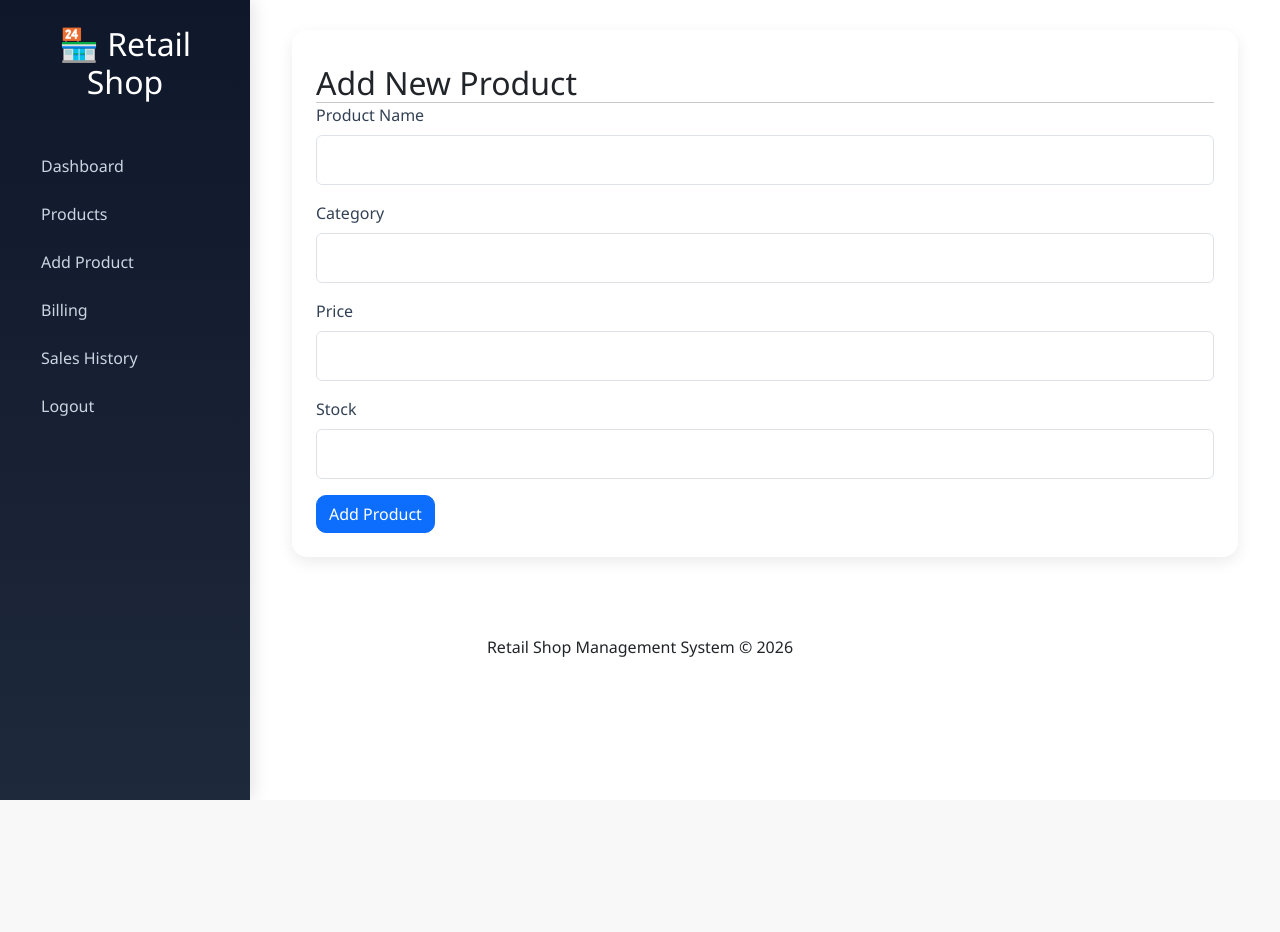
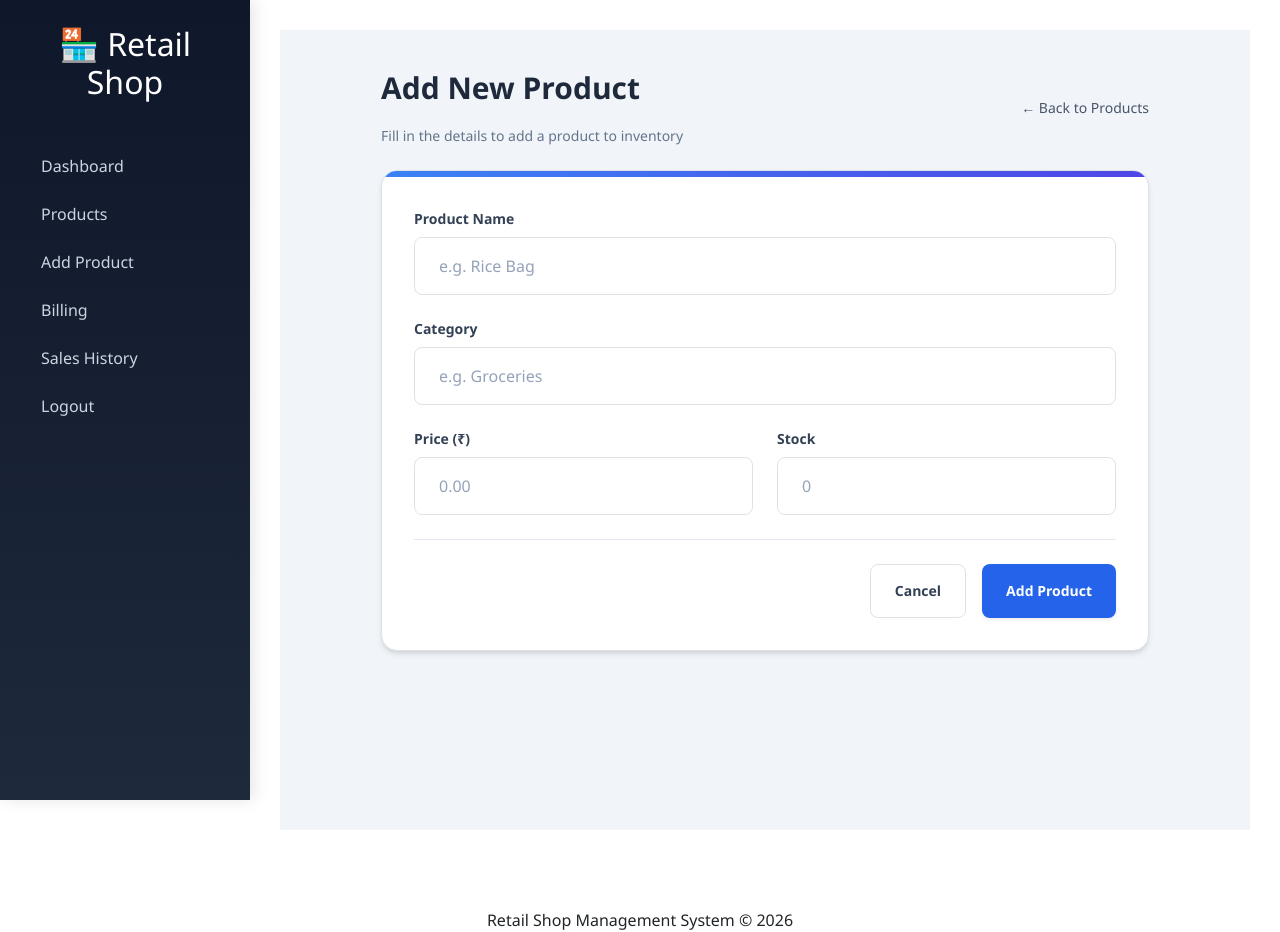
Before and after one commit to devaesack/retail-shop-management-system, a Flask app: page /add_product in a window 1280 px wide. Before the commit the page ends 800 px from the top, so only its background shows below. Run offline with Flask 3, Linux system fonts and the light colour scheme; some libraries are stand-ins or nearby versions.

Commit message:
happenin

```diff
--- a/templates/add_product.html
+++ b/templates/add_product.html
@@ -2,81 +2,124 @@
 
 {% block content %}
 
-<div class="container-fluid">
+<div class="min-h-screen bg-slate-100 py-10 px-4 sm:px-6">
 
-    <div class="card p-4">
+    <div class="max-w-3xl mx-auto">
 
-        <h2>Add New Product</h2>
-
-        <hr>
-
-        <form method="POST">
-
-            <div class="mb-3">
-
-                <label class="form-label">
-                    Product Name
-                </label>
-
-                <input
-                type="text"
-                name="product_name"
-                class="form-control"
-                required>
-
+        <!-- Page header -->
+        <div class="flex items-center justify-between mb-6">
+            <div>
+                <h1 class="text-3xl font-bold text-slate-800">Add New Product</h1>
+                <p class="text-sm text-slate-500 mt-1">Fill in the details to add a product to inventory</p>
             </div>
 
-            <div class="mb-3">
+            <a href="/products"
+               class="text-sm font-medium text-slate-600 hover:text-slate-900 transition">
+                ← Back to Products
+            </a>
+        </div>
 
-                <label class="form-label">
-                    Category
-                </label>
+        <!-- Form card -->
+        <div class="bg-white rounded-2xl shadow-md border border-slate-200 overflow-hidden">
 
-                <input
-                type="text"
-                name="category"
-                class="form-control"
-                required>
+            <!-- Top accent -->
+            <div class="h-1.5 bg-gradient-to-r from-blue-500 to-indigo-600"></div>
 
-            </div>
+            <form method="POST" class="p-8 space-y-6">
 
-            <div class="mb-3">
+                <!-- Product Name -->
+                <div>
+                    <label for="product_name" class="block text-sm font-semibold text-slate-700 mb-2">
+                        Product Name
+                    </label>
+                    <input
+                        type="text"
+                        id="product_name"
+                        name="product_name"
+                        placeholder="e.g. Rice Bag"
+                        required
+                        class="w-full rounded-lg border border-slate-300 bg-white px-4 py-3 text-slate-800
+                               placeholder-slate-400 focus:border-blue-500 focus:ring-2 focus:ring-blue-200
+                               focus:outline-none transition">
+                </div>
 
-                <label class="form-label">
-                    Price
-                </label>
+                <!-- Category -->
+                <div>
+                    <label for="category" class="block text-sm font-semibold text-slate-700 mb-2">
+                        Category
+                    </label>
+                    <input
+                        type="text"
+                        id="category"
+                        name="category"
+                        placeholder="e.g. Groceries"
+                        required
+                        class="w-full rounded-lg border border-slate-300 bg-white px-4 py-3 text-slate-800
+                               placeholder-slate-400 focus:border-blue-500 focus:ring-2 focus:ring-blue-200
+                               focus:outline-none transition">
+                </div>
 
-                <input
-                type="number"
-                step="0.01"
-                name="price"
-                class="form-control"
-                required>
+                <!-- Price & Stock -->
+                <div class="grid grid-cols-1 md:grid-cols-2 gap-6">
 
-            </div>
+                    <div>
+                        <label for="price" class="block text-sm font-semibold text-slate-700 mb-2">
+                            Price (₹)
+                        </label>
+                        <input
+                            type="number"
+                            id="price"
+                            name="price"
+                            step="0.01"
+                            min="0"
+                            placeholder="0.00"
+                            required
+                            class="w-full rounded-lg border border-slate-300 bg-white px-4 py-3 text-slate-800
+                                   placeholder-slate-400 focus:border-blue-500 focus:ring-2 focus:ring-blue-200
+                                   focus:outline-none transition">
+                    </div>
 
-            <div class="mb-3">
+                    <div>
+                        <label for="stock" class="block text-sm font-semibold text-slate-700 mb-2">
+                            Stock
+                        </label>
+                        <input
+                            type="number"
+                            id="stock"
+                            name="stock"
+                            min="0"
+                            step="1"
+                            placeholder="0"
+                            required
+                            class="w-full rounded-lg border border-slate-300 bg-white px-4 py-3 text-slate-800
+                                   placeholder-slate-400 focus:border-blue-500 focus:ring-2 focus:ring-blue-200
+                                   focus:outline-none transition">
+                    </div>
 
-                <label class="form-label">
-                    Stock
-                </label>
+                </div>
 
-                <input
-                type="number"
-                name="stock"
-                class="form-control"
-                required>
+                <!-- Actions -->
+                <div class="flex flex-col-reverse sm:flex-row sm:justify-end gap-3 pt-4 border-t border-slate-200">
 
-            </div>
+                    <a href="/products"
+                       class="inline-flex justify-center items-center rounded-lg border border-slate-300 bg-white
+                              px-6 py-3 text-sm font-semibold text-slate-700 hover:bg-slate-50 transition">
+                        Cancel
+                    </a>
 
-            <button
-            class="btn btn-primary">
+                    <button
+                        type="submit"
+                        class="inline-flex justify-center items-center rounded-lg bg-blue-600 px-6 py-3
+                               text-sm font-semibold text-white shadow-sm hover:bg-blue-700
+                               focus:outline-none focus:ring-2 focus:ring-blue-300 transition">
+                        Add Product
+                    </button>
 
-            Add Product
+                </div>
 
-            </button>
+            </form>
 
-        </form>
+        </div>
 
     </div>
 
```
